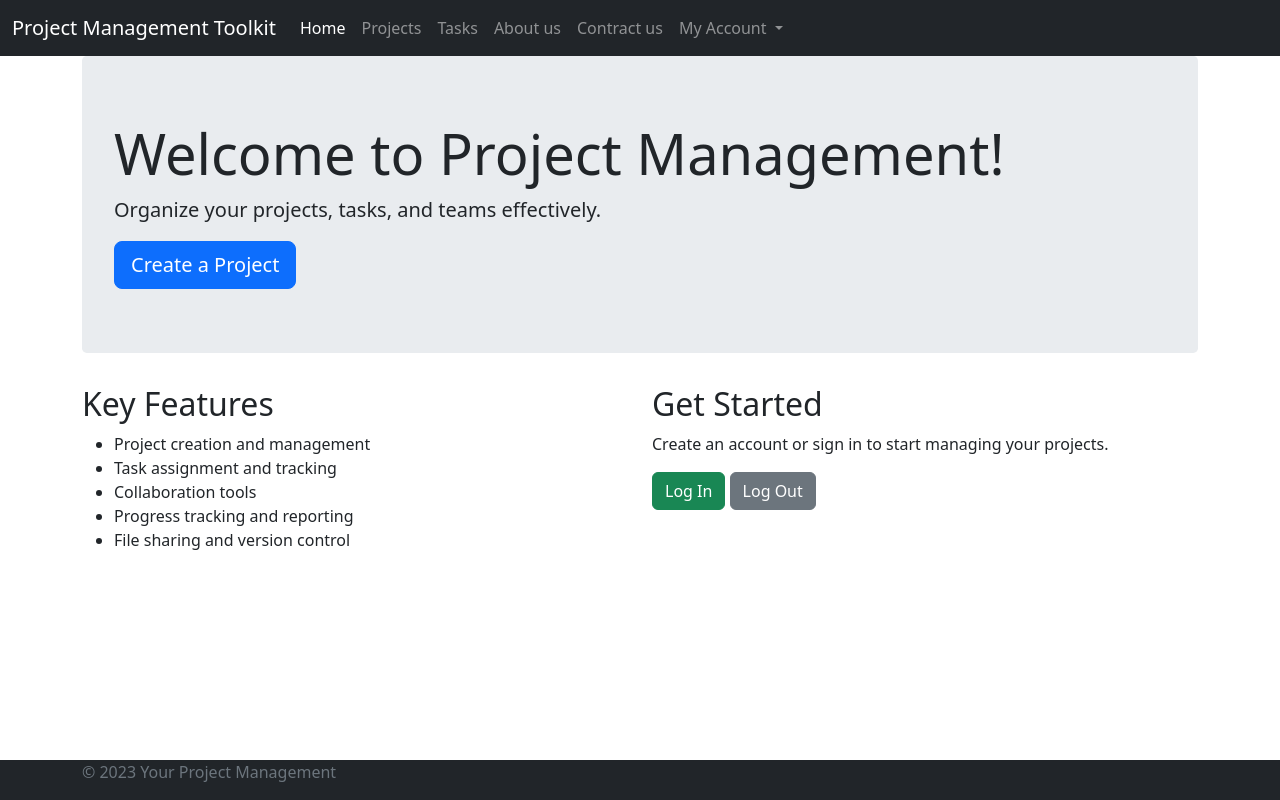
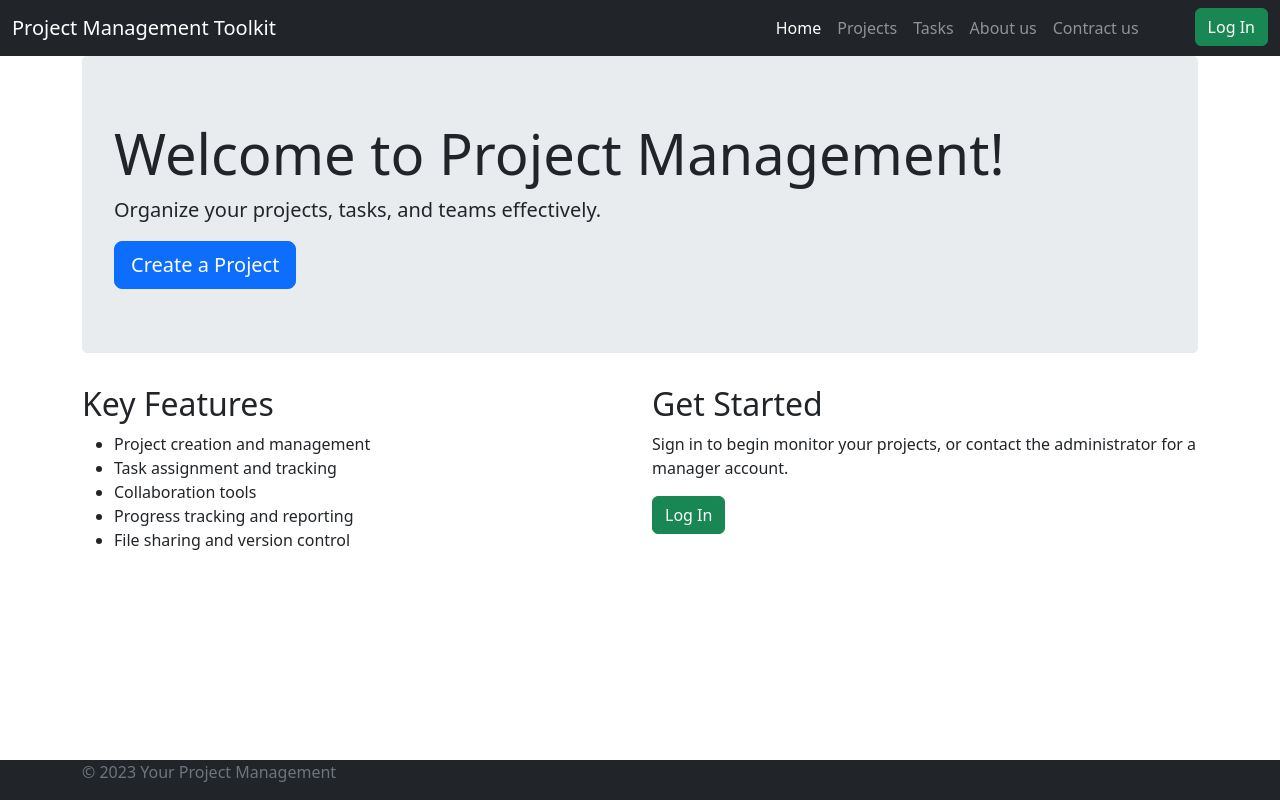
Before and after one commit to wahidrana2108/project_management, a PHP site: page / in a window 1280 px wide. Run offline with PHP 8.4, Linux system fonts and the light colour scheme.

Commit message:
sessioin switching added

```diff
--- a/create_project.php
+++ b/create_project.php
@@ -1,5 +1,11 @@
 <?php
 include("includes/header.php");
+
+session_start();
+if (!isset($_SESSION['username'])) {
+    header("Location: login.php");
+    exit();
+}
 
 if ($_SERVER["REQUEST_METHOD"] == "POST") {
 
--- a/includes/header.php
+++ b/includes/header.php
@@ -29,7 +29,7 @@
             <span class="navbar-toggler-icon"></span>
             </button>
             <div class="collapse navbar-collapse" id="navbarNavDropdown">
-            <ul class="navbar-nav">
+            <ul class="navbar-nav ms-auto">
                 <li class="nav-item active">
                     <a class="nav-link" href="index.php">Home</a>
                 </li>
@@ -45,15 +45,16 @@
                 <li class="nav-item">
                     <a class="nav-link" href="contract_us.php">Contract us</a>
                 </li>
-                <li class="nav-item dropdown">
-                <a class="nav-link dropdown-toggle" href="#" role="button" data-bs-toggle="dropdown" aria-expanded="false">
-                    My Account
-                </a>
-                <ul class="dropdown-menu">
-                    <li><a class="dropdown-item" href="#">Action</a></li>
-                    <li><a class="dropdown-item" href="#">Another action</a></li>
-                    <li><a class="dropdown-item" href="#">Something else here</a></li>
-                </ul>
+                <li class="nav-item ps-lg-5">
+                <?php
+                    session_start();
+                    if(!isset($_SESSION['username'])){
+                        echo "<a class='btn btn-success' href='login.php'>Log In</a>";
+                    }
+                    else{
+                        echo "<a class='btn btn-secondary' href='logout.php'>Log Out</a>";
+                    }
+                ?>
                 </li>
             </ul>
             </div>
--- a/index.php
+++ b/index.php
@@ -24,9 +24,18 @@
 
         <div class="col-md-6">
             <h2>Get Started</h2>
-            <p>Create an account or sign in to start managing your projects.</p>
-            <a class="btn btn-success" href="#">Log In</a>
-            <a class="btn btn-secondary" href="#">Log Out</a>
+
+            <?php
+                if(!isset($_SESSION['username'])){
+                    echo "<p>Sign in to begin monitor your projects, or contact the administrator for a manager account.</p>";
+                    echo "<a class='btn btn-success' href='login.php'>Log In</a>";
+                }
+                else{
+                    echo "<p>Ensure that you log out before closing the tab for security purposes.</p>";
+                    echo "<a class='btn btn-secondary' href='logout.php'>Log Out</a>";
+                }
+            ?>
+
         </div>
     </div>
 </div>
--- /dev/null
+++ b/logout.php
@@ -0,0 +1,6 @@
+<?php
+    session_start();
+    session_destroy();
+    header("Location: index.php");
+    exit();
+?>
--- a/project_details.php
+++ b/project_details.php
@@ -1,5 +1,11 @@
 <?php
     include("includes/header.php");
+
+    session_start();
+    if (!isset($_SESSION['username'])) {
+        header("Location: login.php");
+        exit();
+    }
 
     $projectId = isset($_GET['id']) ? $_GET['id'] : null;
 
--- a/project_list.php
+++ b/project_list.php
@@ -1,5 +1,10 @@
 <?php
     include("includes/header.php");
+    session_start();
+    if (!isset($_SESSION['username'])) {
+        header("Location: login.php");
+        exit();
+    }
 
     $sql = "SELECT * FROM projects";
     $result = mysqli_query($conn, $sql);
```
Also changed, not shown: login.php (added, +67 -0 lines).
